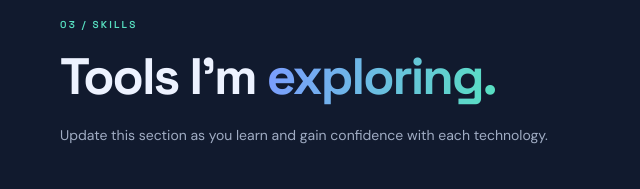
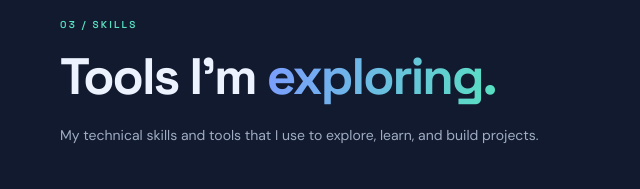
Before and after one commit to srinitech46-crypto/srinitech46-crypto.github.io, a plain HTML site: page index.html in a window 1280 px wide. Shown: the part 2160-2349 px from the top of the page, 10-650 px from the left. Drawn offline with Linux system fonts and the light colour scheme.

Commit message:
Update index.html

```diff
--- a/index.html
+++ b/index.html
@@ -5,7 +5,7 @@
   <meta name="viewport" content="width=device-width, initial-scale=1.0">
   <meta name="description" content="Srinivasan E. — B.Tech Artificial Intelligence and Data Science student, building thoughtful digital experiences.">
   <meta name="theme-color" content="#0b1020">
-  <title>Srinivasan E. | AI & Data Science Student</title>
+  <title>Srinivasan E | AI & Data Science Student</title>
   <link rel="preconnect" href="https://fonts.googleapis.com">
   <link rel="preconnect" href="https://fonts.gstatic.com" crossorigin>
   <link href="https://fonts.googleapis.com/css2?family=DM+Sans:wght@400;500;600;700&family=Space+Grotesk:wght@400;500;600;700&display=swap" rel="stylesheet">
@@ -83,7 +83,7 @@
 
     <section class="section section-muted" id="skills">
       <div class="container">
-        <div class="section-heading reveal"><p class="eyebrow">03 / SKILLS</p><h2>Tools I'm <span class="gradient-text">exploring.</span></h2><p class="section-intro">Update this section as you learn and gain confidence with each technology.</p></div>
+        <div class="section-heading reveal"><p class="eyebrow">03 / SKILLS</p><h2>Tools I'm <span class="gradient-text">exploring.</span></h2><p class="section-intro">My technical skills and tools that I use to explore, learn, and build projects.</p></div>
         <div class="skill-grid">
           <article class="skill-card reveal"><span class="skill-number">01</span><div class="skill-symbol">⌘</div><h3>Programming</h3><p>List the languages you have practised, such as Python, C, or Java.</p><div class="tags"><span>Python</span><span>C / Java</span><span>Problem Solving</span></div></article>
           <article class="skill-card reveal"><span class="skill-number">02</span><div class="skill-symbol">◈</div><h3>Web Development</h3><p>Showcase the web technologies you use to build interfaces.</p><div class="tags"><span>HTML</span><span>CSS</span><span>JavaScript</span></div></article>
```
